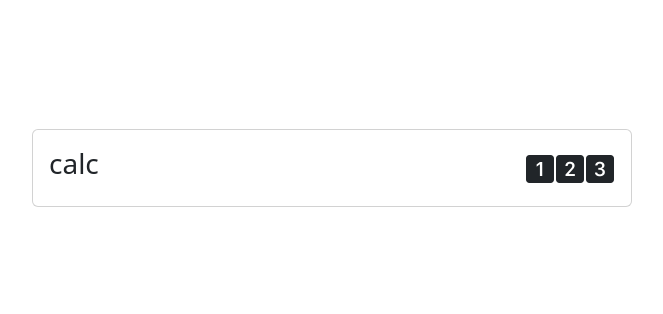
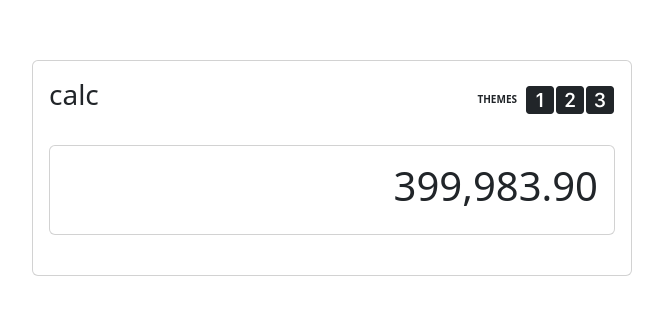
Before and after one commit to abdalsimam1-sketch/calculator, a React (Vite) app: page / in a window 1280 px wide. Shown: the part 232-546 px from the top of the page, without its empty margins (308-971 px from the left). Built offline with nearby package versions, Linux system fonts and the light colour scheme.

Commit message:
add : input and output section

```diff
--- a/src/pages/Home.tsx
+++ b/src/pages/Home.tsx
@@ -4,16 +4,23 @@ export const Home = () => {
       className=" d-flex justify-content-center align-items-center"
       style={{ minHeight: "100vh" }}
     >
-      <div className="container card my-auto p-3">
+      <div className="container card my-auto p-3 d-flex flex-column gap-4">
         <section className="heading-section d-flex justify-content-between align-items-center">
           <h3>calc</h3>
-          <span>
-            <i className="btn bi bi-1-square-fill fs-3 p-0"></i>
-            <i className="btn bi bi-2-square-fill fs-3 p-0"></i>
-            <i className="btn bi bi-3-square-fill fs-3 p-0"></i>
-          </span>
+          <div className="d-flex gap-2 align-items-center">
+            <span className="fw-bold" style={{ fontSize: "10px" }}>
+              THEMES
+            </span>
+            <span>
+              <i className="btn bi bi-1-square-fill fs-3 p-0"></i>
+              <i className="btn bi bi-2-square-fill fs-3 p-0"></i>
+              <i className="btn bi bi-3-square-fill fs-3 p-0"></i>
+            </span>
+          </div>
         </section>
-        <section></section>
+        <section className="input-section card p-3 d-flex">
+          <h1 className="align-self-end">399,983.90</h1>
+        </section>
         <section></section>
       </div>
     </main>
```
